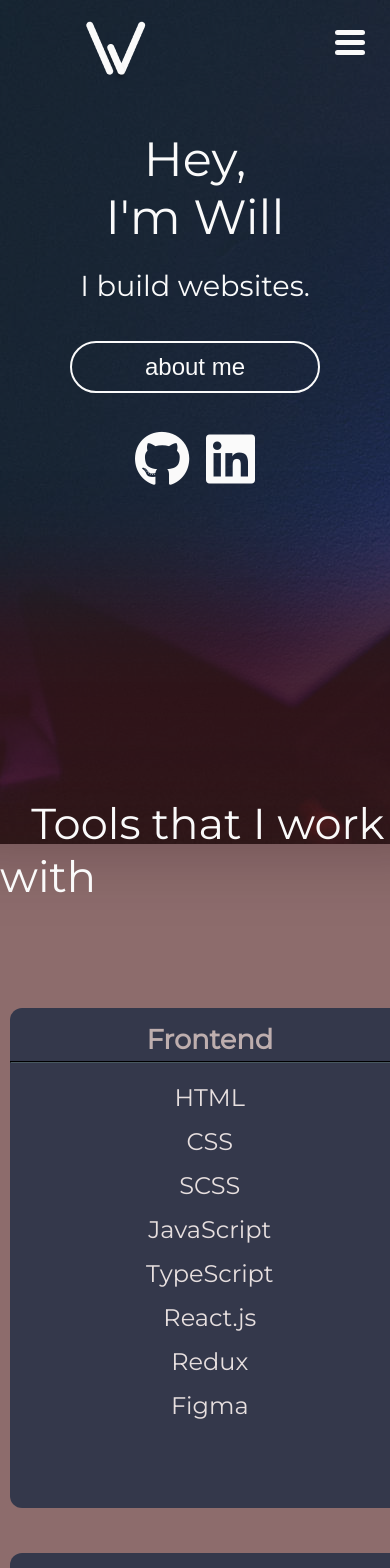
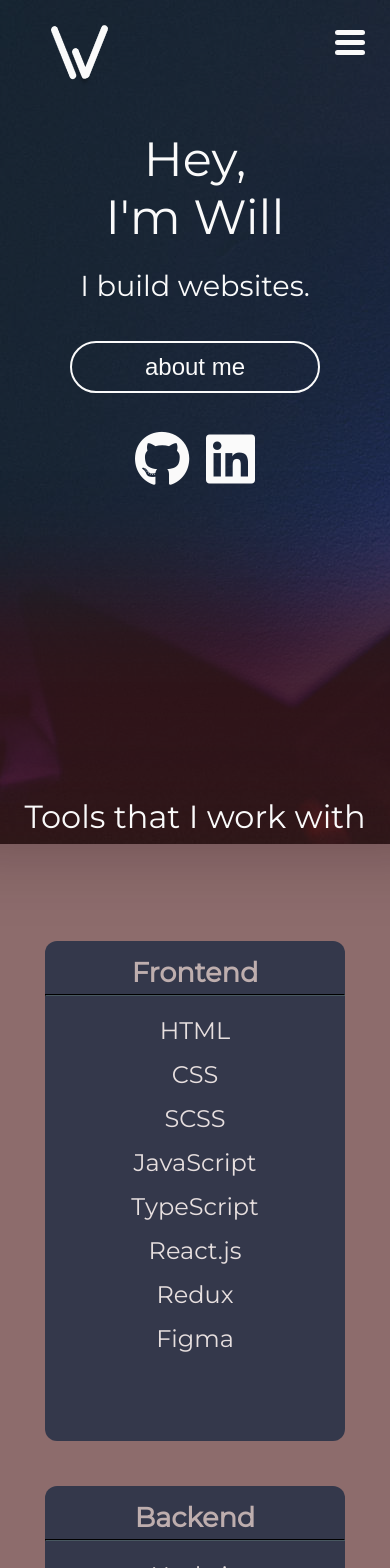
Before and after one commit to WilliamBerlin76/my-website, a React (Create React App) app: page / in a window 390 px wide. Shown: the top 1568 px of the page. Built offline with nearby package versions, Linux system fonts and the light colour scheme.

Commit message:
skills now mobile responsive

```diff
--- a/src/components/nav/nav.module.scss
+++ b/src/components/nav/nav.module.scss
@@ -7,10 +7,7 @@
     max-width: 100%;
     z-index: 3;
     .logo{
-        margin-left: 50px;
-        @media screen and (max-width: 1000px) {
-            margin-left: 0;
-        }
+        margin: 25px 50px;
     }
     .navButtons{
         width: 35%;
--- a/src/components/skillCards/skillCards.module.scss
+++ b/src/components/skillCards/skillCards.module.scss
@@ -6,6 +6,9 @@
     border-radius: 12px;
     min-width: 400px;
     margin: 0 auto 45px;
+    @media screen and (max-width: 600px){
+        min-width: 300px;
+    }
     .titleContainer{
         width: 100%;
         margin-top: 15px;
--- a/src/pages/skills/skills.js
+++ b/src/pages/skills/skills.js
@@ -7,7 +7,7 @@ const Skills = () => {
     return (
         <section className={skills.skillsSection} id="skills">
             <div className={skills.colorOverlay}></div>
-            <span className={skills.headerText}>Tools that I work with</span>
+            <div className={skills.headerText}>Tools that I work with</div>
             <div className={skills.cardsContainer}>
                 {skillArray.map(item => {
                     return (
--- a/src/pages/skills/skills.module.scss
+++ b/src/pages/skills/skills.module.scss
@@ -16,6 +16,11 @@
         color: #fafafa;
         font-size: 2.7rem;
         z-index: 1;
+        @media screen and (max-width: 600px) {
+            margin-left: 0px;
+            text-align: center;
+            font-size: 2rem;
+        }
     }
     .cardsContainer{
         position: relative;
```
Also changed, not shown: src/assets/logo.jpg.
